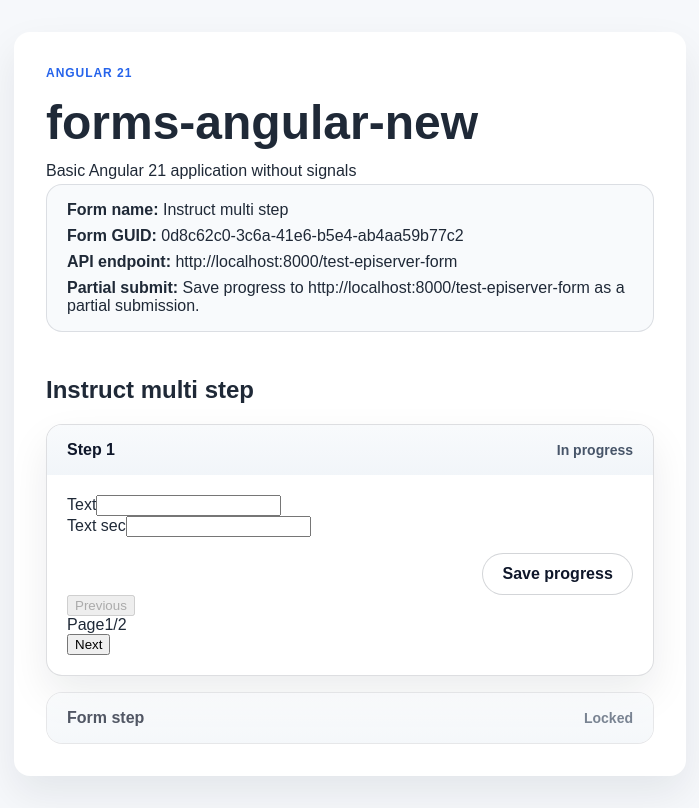
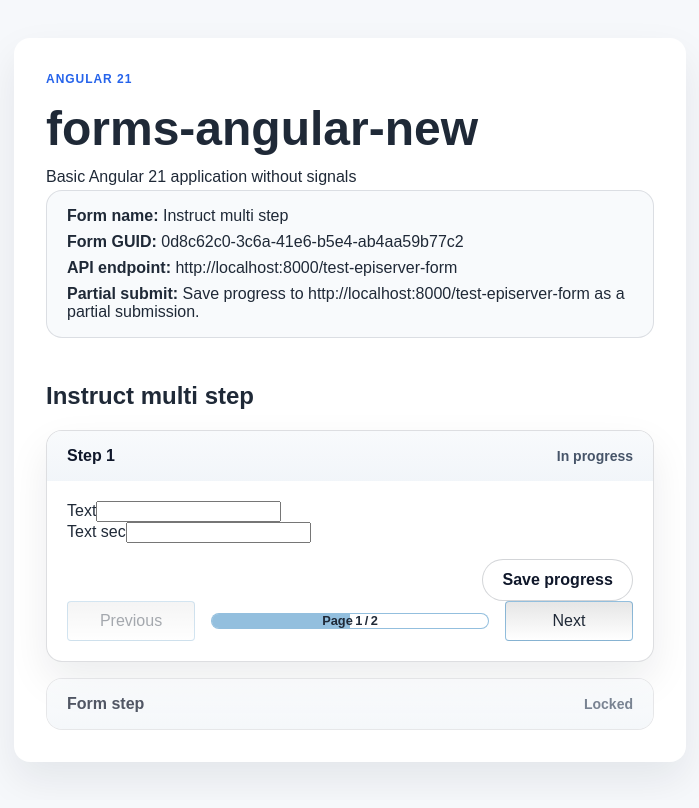
Before and after one commit to manickprabu/episerver, an Angular app in the folder forms-angular-new/: page /dynamic-json-form in a window 1280 px wide. Shown: the whole page, without its empty margins (290-989 px from the left). Built offline with nearby package versions, Linux system fonts and the light colour scheme.

Commit message:
form-sdk migrated to form-angular-sdk

```diff
--- /dev/null
+++ b/forms-angular-new/src/app/episerver-forms/components/forms/form-step-navigation/form-step-navigation.component.scss
@@ -0,0 +1,51 @@
+.Form__NavigationBar {
+  display: flex;
+  gap: 1rem;
+  align-items: center;
+}
+
+.Form__NavigationBar__Action {
+  display: inline-block;
+  vertical-align: middle;
+  text-align: center;
+  border: 1px solid rgba(41, 128, 189, 0.5);
+  border-radius: 4px;
+  font-size: inherit;
+  min-height: 2.5rem;
+  min-width: 8rem;
+  color: inherit;
+  background-image: linear-gradient(to top, #fff, #e6e6e6);
+}
+
+.Form__NavigationBar__Action:disabled {
+  cursor: not-allowed;
+  opacity: 0.4;
+}
+
+.Form__NavigationBar__ProgressBar {
+  position: relative;
+  flex: 1;
+  border: 1px solid rgba(41, 128, 189, 0.5);
+  height: 1rem;
+  border-radius: 999px;
+  overflow: hidden;
+  background: #fff;
+}
+
+.Form__NavigationBar__ProgressBar--Progress {
+  background-color: rgba(41, 128, 189, 0.5);
+  height: 100%;
+}
+
+.Form__NavigationBar__ProgressBar--Text {
+  position: absolute;
+  inset: 0;
+  display: flex;
+  align-items: center;
+  justify-content: center;
+  gap: 0.15rem;
+  min-width: 4.5rem;
+  font-size: 0.8rem;
+  font-weight: 600;
+  color: #1f2937;
+}
--- a/forms-angular-new/src/app/episerver-forms/components/forms/form-step-navigation/form-step-navigation.component.ts
+++ b/forms-angular-new/src/app/episerver-forms/components/forms/form-step-navigation/form-step-navigation.component.ts
@@ -4,6 +4,7 @@ import { ChangeDetectionStrategy, Component, computed, input, output } from '@an
   selector: 'lib-form-step-navigation',
   standalone: false,
   templateUrl: './form-step-navigation.component.html',
+  styleUrls: ['./form-step-navigation.component.scss'],
   changeDetection: ChangeDetectionStrategy.OnPush
 })
 export class FormStepNavigationComponent {
```
